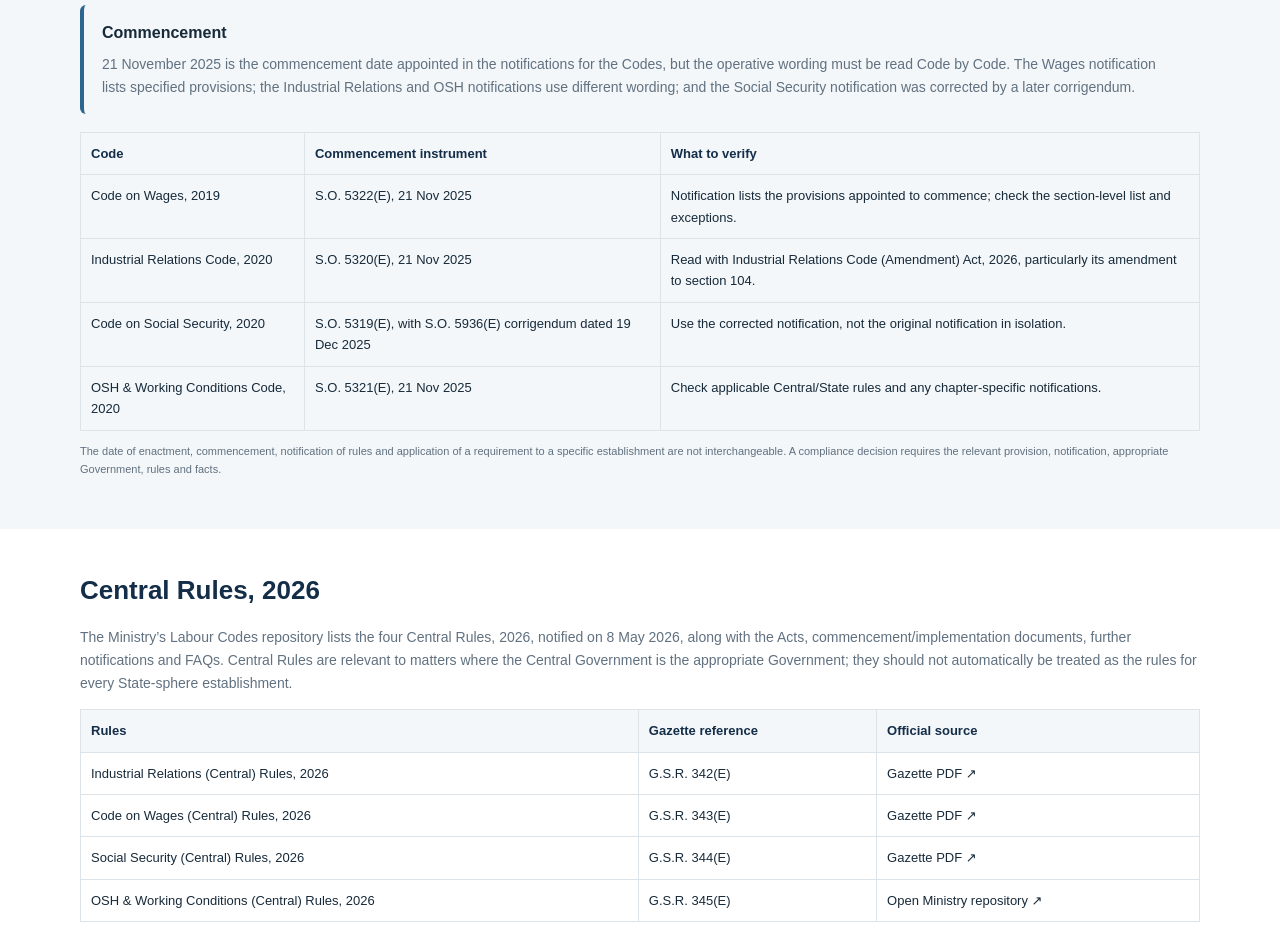
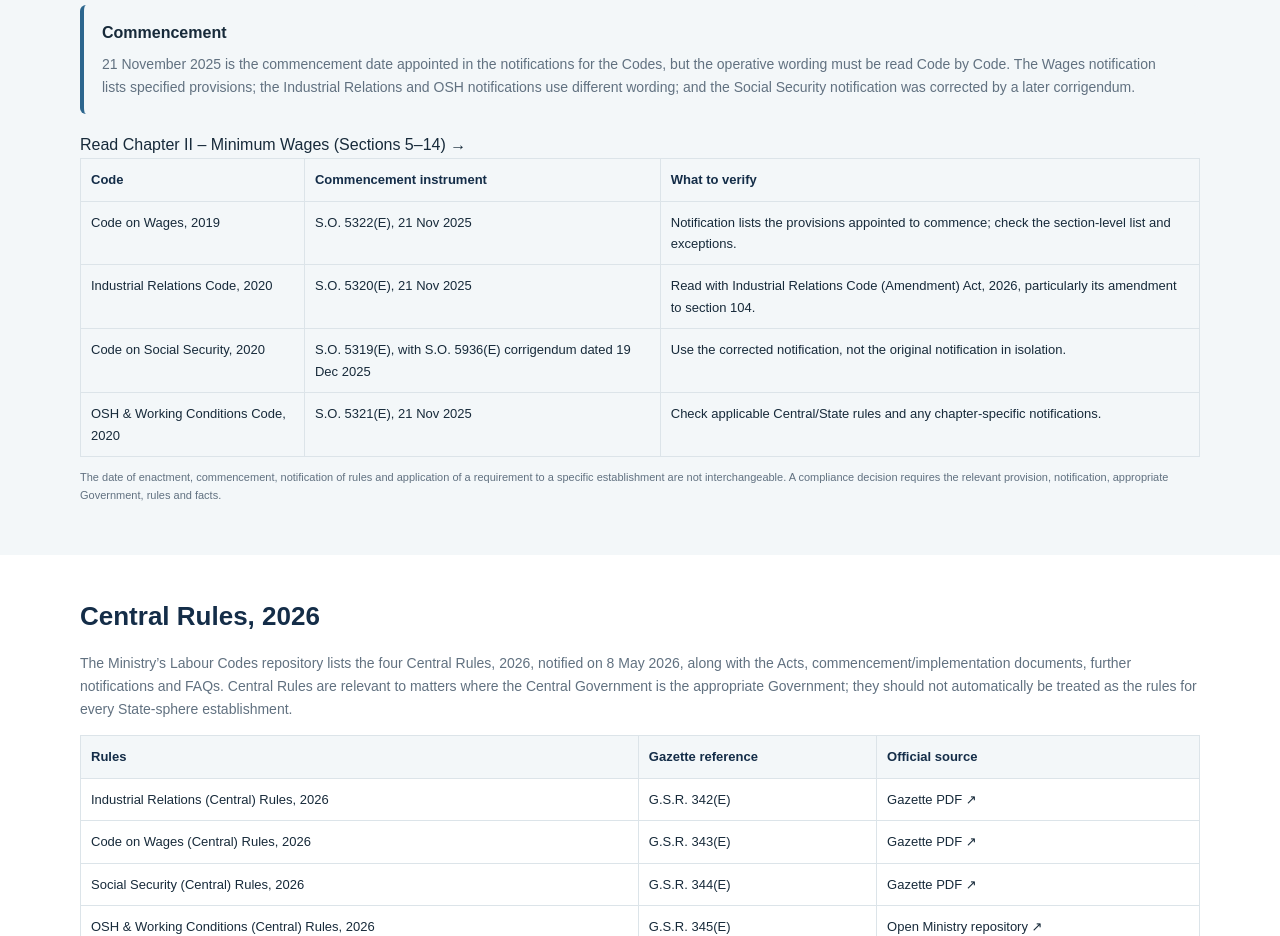
Before and after one commit to rakdim04/teamhrir, a plain HTML site: page labour-codes.html in a window 1280 px wide. Shown: the part 1200-2136 px from the top of the page. Drawn offline with Linux system fonts and the light colour scheme.

Commit message:
Update labour-codes.html

```diff
--- a/labour-codes.html
+++ b/labour-codes.html
@@ -118,6 +118,9 @@
                 <tbody>
                   <tr>
                     <td>Code on Wages, 2019</td>
+                    <a href="wages-chapter-2-minimum-wages.html">
+  Read Chapter II – Minimum Wages (Sections 5–14) →
+                    </a>
                     <td>S.O. 5322(E), 21 Nov 2025</td>
                     <td>Notification lists the provisions appointed to commence; check the section-level list and exceptions.</td>
                   </tr>
```
